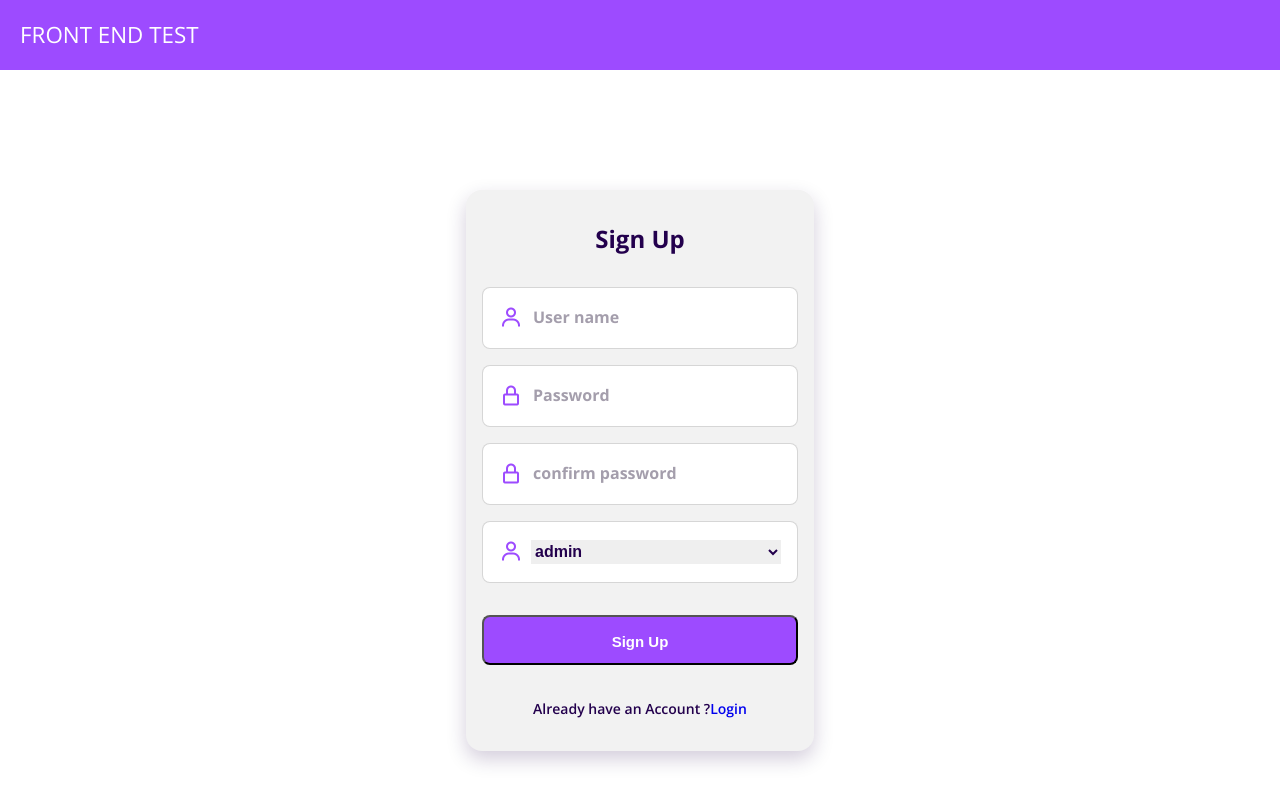
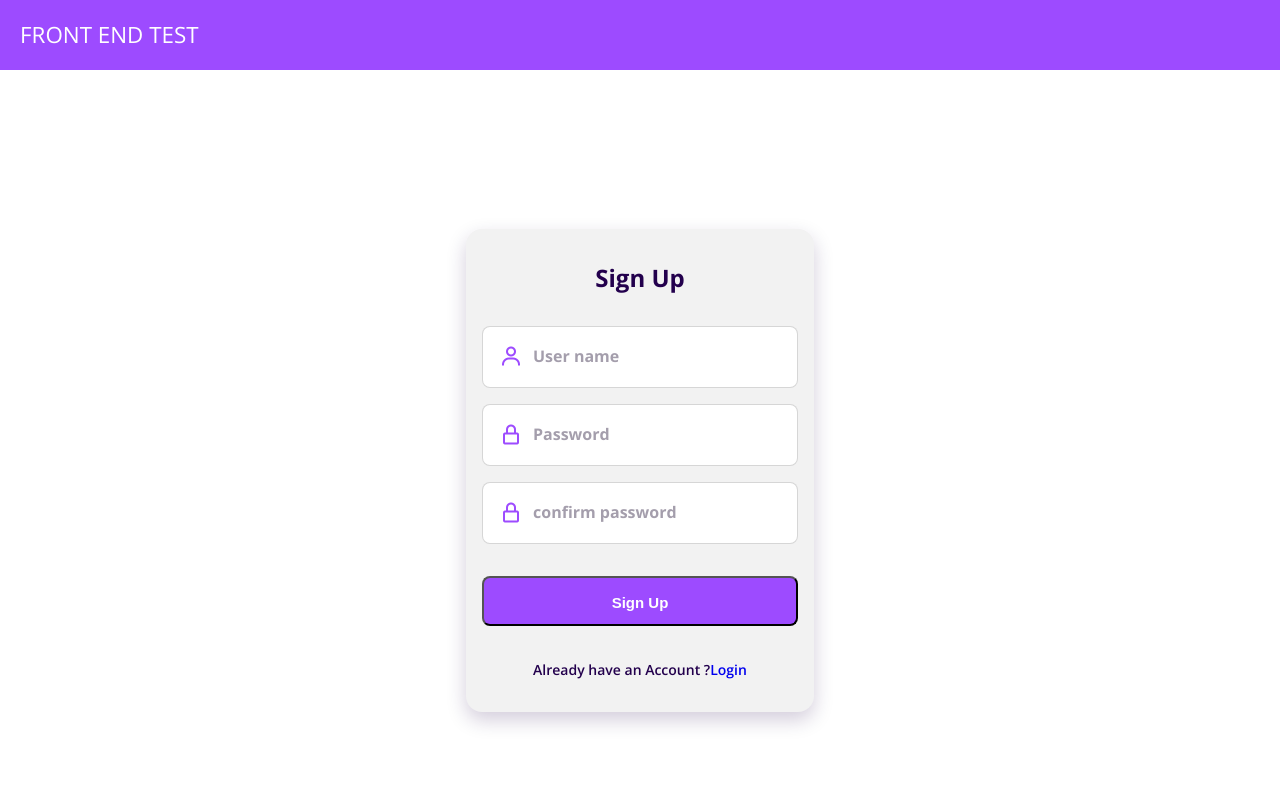
Before and after one commit to ahsanzaman2489/DWD-frontendtest, a React (Create React App) app: page /signup in a window 1280 px wide. Shown: the top 804 px of the page. Built offline with nearby package versions, Linux system fonts and the light colour scheme.

Commit message:
Roles select box removed

```diff
--- a/src/components/NavBar.tsx
+++ b/src/components/NavBar.tsx
@@ -15,7 +15,7 @@ export function NavBar() {
                 </div>
                 <nav>
                     {user.isAuthenticated && <ul className="nav-list">
-                        <li><a href="" onClick={() => dispatch(logOut())}>Logout</a></li>
+                        <li onClick={() => dispatch(logOut())}>Logout</li>
                     </ul>}
                 </nav>
             </div>
--- a/src/pages/SignUp.tsx
+++ b/src/pages/SignUp.tsx
@@ -39,14 +39,6 @@ const SignUp = () => {
                 match: 'password',
                 message: 'password not matched'
             }],
-        },
-        {
-            name: 'role',
-            test: [{
-                required: true,
-                message: 'role required'
-            }],
-            value: 'admin'
         }
     ]
 
@@ -104,21 +96,6 @@ const SignUp = () => {
                            value={values.confirmPassword}
                            error={errors.confirmPassword}
                     />
-
-                    <SelectBox icon={'bx-user'}
-                               placeholder="Role"
-                               name={'role'}
-                               onChange={handleChange}
-                               value={values.role}
-                               error={errors.role}
-                               options={[{
-                                   name: 'admin',
-                                   value: 'admin'
-                               }, {
-                                   name: 'editor',
-                                   value: 'editor'
-                               }]}
-                    />
                 </>
             </FormLayOut>
 
--- a/src/styles/navbar.scss
+++ b/src/styles/navbar.scss
@@ -43,8 +43,7 @@ nav {
     li {
       float: left;
       position: relative;
-
-      a {
+      cursor: pointer;
       display: block;
       padding: 10px 20px 0 20px;
       line-height: 50px;
@@ -72,7 +71,6 @@ nav {
         padding-left: 4px;
         content: ' ▾';
       }
-      }
 
       ul li {
         min-width: 190px;
```
Lines whose indentation alone changed are shown as unchanged.
